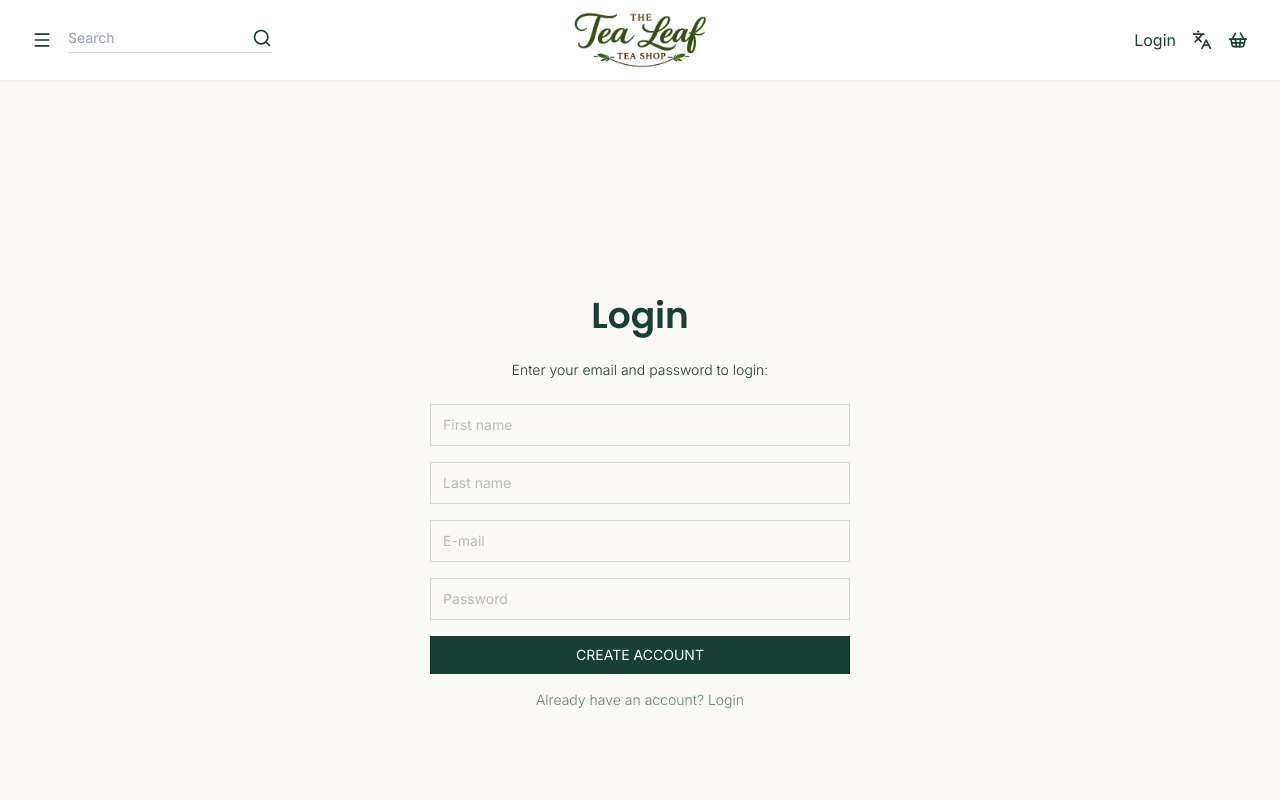
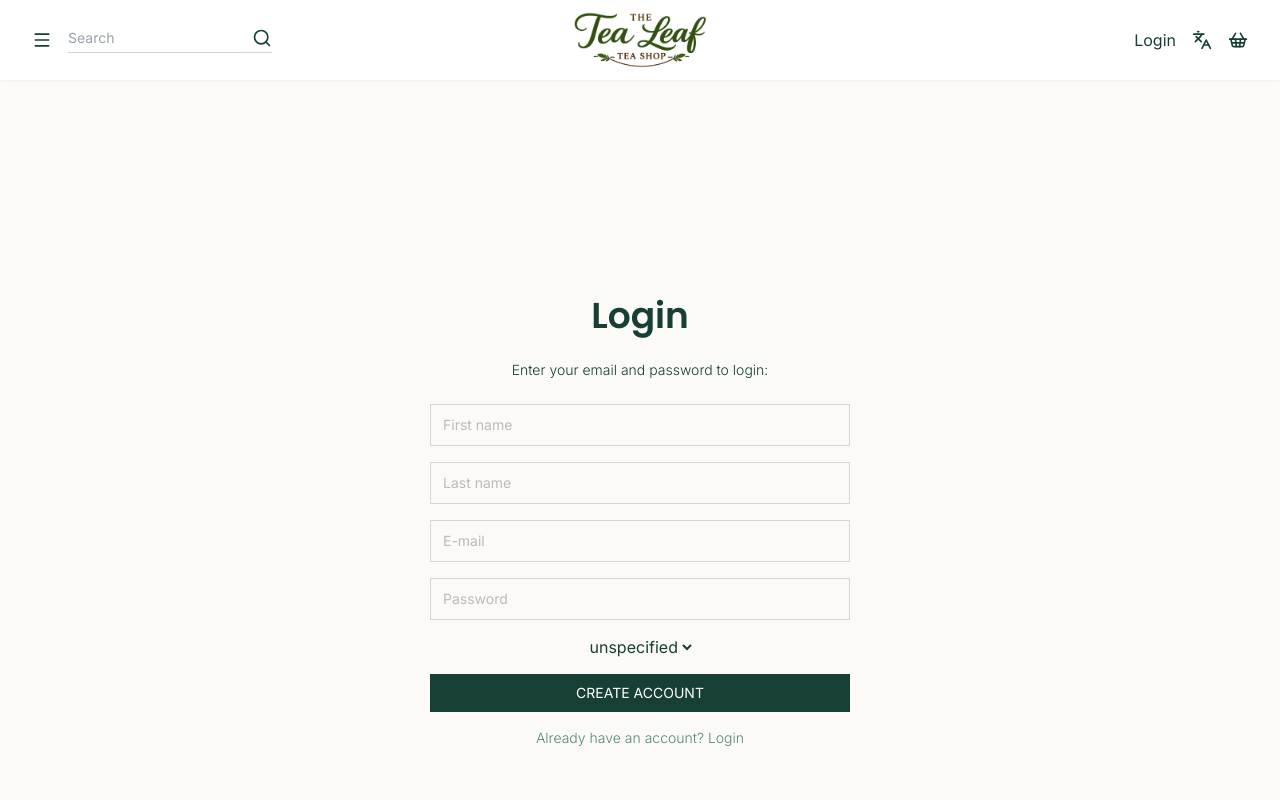
Before and after one commit to easazade/teashop, a React (Vite) app: page /signup in a window 1280 px wide. Shown: the top 800 px of the page. Built offline with nearby package versions, Linux system fonts and the light colour scheme.

Commit message:
Working on Selector component

```diff
--- a/src/components/Selector.tsx
+++ b/src/components/Selector.tsx
@@ -1,3 +1,18 @@
-export function Selector() {
-  return <div></div>
+import type { ComponentPropsWithoutRef } from 'react'
+
+type SelectorProps = ComponentPropsWithoutRef<'select'> & {
+  selectedIndex: number
+  options: Array<any>
+  getName: (index: number) => string
 }
+
+export function Selector({ selectedIndex, options, getName, ...props }: SelectorProps) {
+  console.log(`selected index is : ${selectedIndex}`)
+  return (
+    <select {...props} value={options[selectedIndex]}>
+      {options.map((_, index) => {
+        return <option value={index}>{getName(index)}</option>
+      })}
+    </select>
+  )
+}
--- a/src/pages/auth/SignUpPage.tsx
+++ b/src/pages/auth/SignUpPage.tsx
@@ -1,6 +1,8 @@
 import { useState } from 'react'
 import Button from '../../components/Button'
 import Input from '../../components/Input'
+import { Selector } from '../../components/Selector'
+import { tryParseInt } from '../../utils/functions'
 import { PageLayout } from '../PageLayout'
 
 export default function SignUpPage() {
@@ -8,6 +10,10 @@ export default function SignUpPage() {
   const [lastName, setLastName] = useState('')
   const [email, setEmail] = useState('')
   const [password, setPassword] = useState('')
+
+  const genderOptions = ['unspecified', 'male', 'female']
+
+  const [genderIndex, setGenderIndex] = useState(0)
 
   return (
     <PageLayout title="Login" className="gap-4 p-54">
@@ -39,6 +45,19 @@ export default function SignUpPage() {
         value={password}
         onChange={(input) => setPassword(input.target.value)}
       />
+      <Selector
+        selectedIndex={genderIndex}
+        options={genderOptions}
+        getName={(genderIndex) => genderOptions[genderIndex]}
+        onChange={(selectedIndex) => {
+          console.log('selectedIndex:', selectedIndex, selectedIndex.target.value)
+          const index = tryParseInt(selectedIndex.target.value)
+          if (index != null) {
+            console.log(`setting selected index ${index}`)
+            setGenderIndex(index)
+          }
+        }}
+      />
 
       <Button
         label="Create account"
--- a/src/utils/functions.tsx
+++ b/src/utils/functions.tsx
@@ -4,3 +4,9 @@ import { twMerge } from 'tailwind-merge'
 export function cn(...inputs: Parameters<typeof clsx>) {
   return twMerge(clsx(inputs))
 }
+
+export function tryParseInt(value: string): number | null {
+  const parsed = Number(value)
+
+  return Number.isInteger(parsed) ? parsed : null
+}
```
